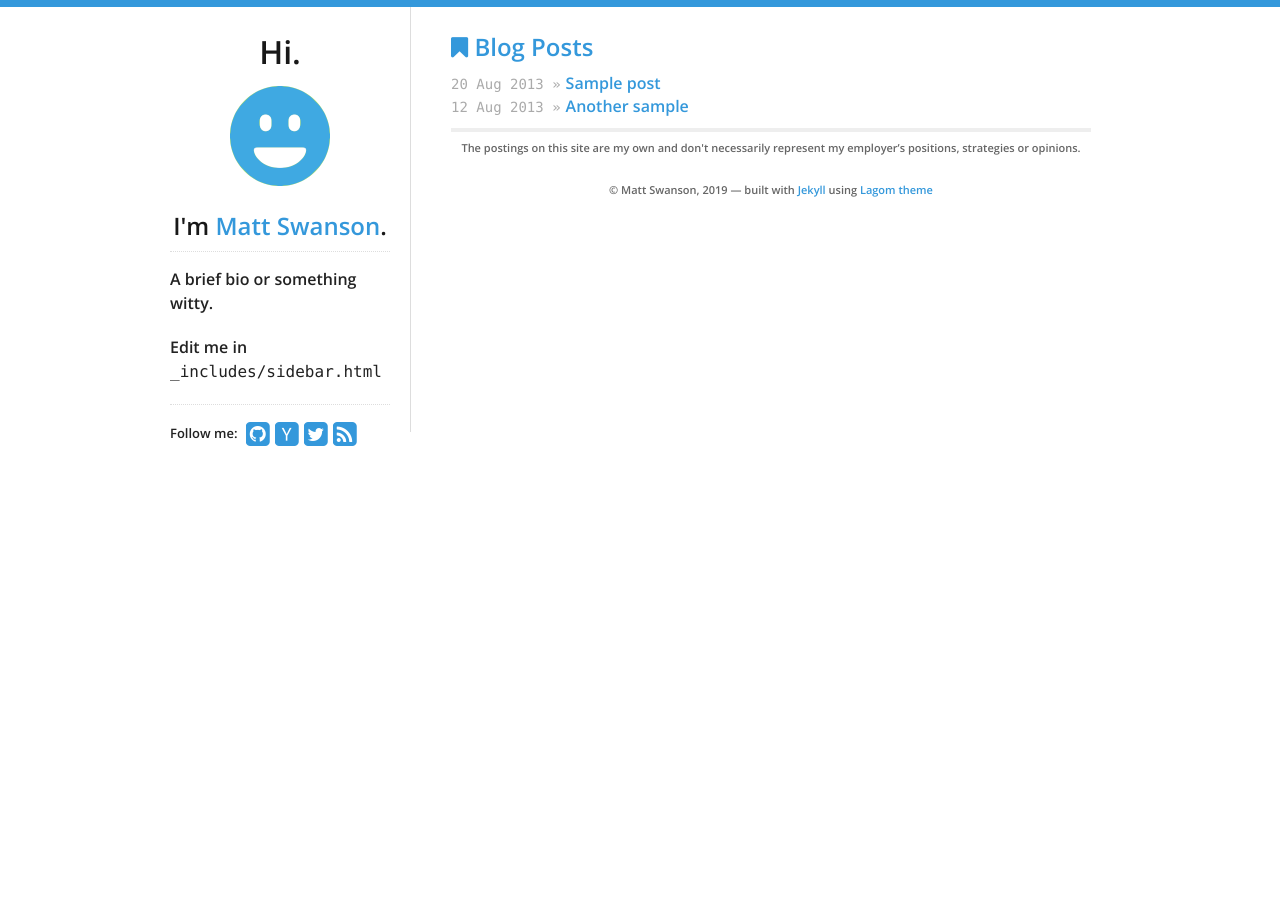
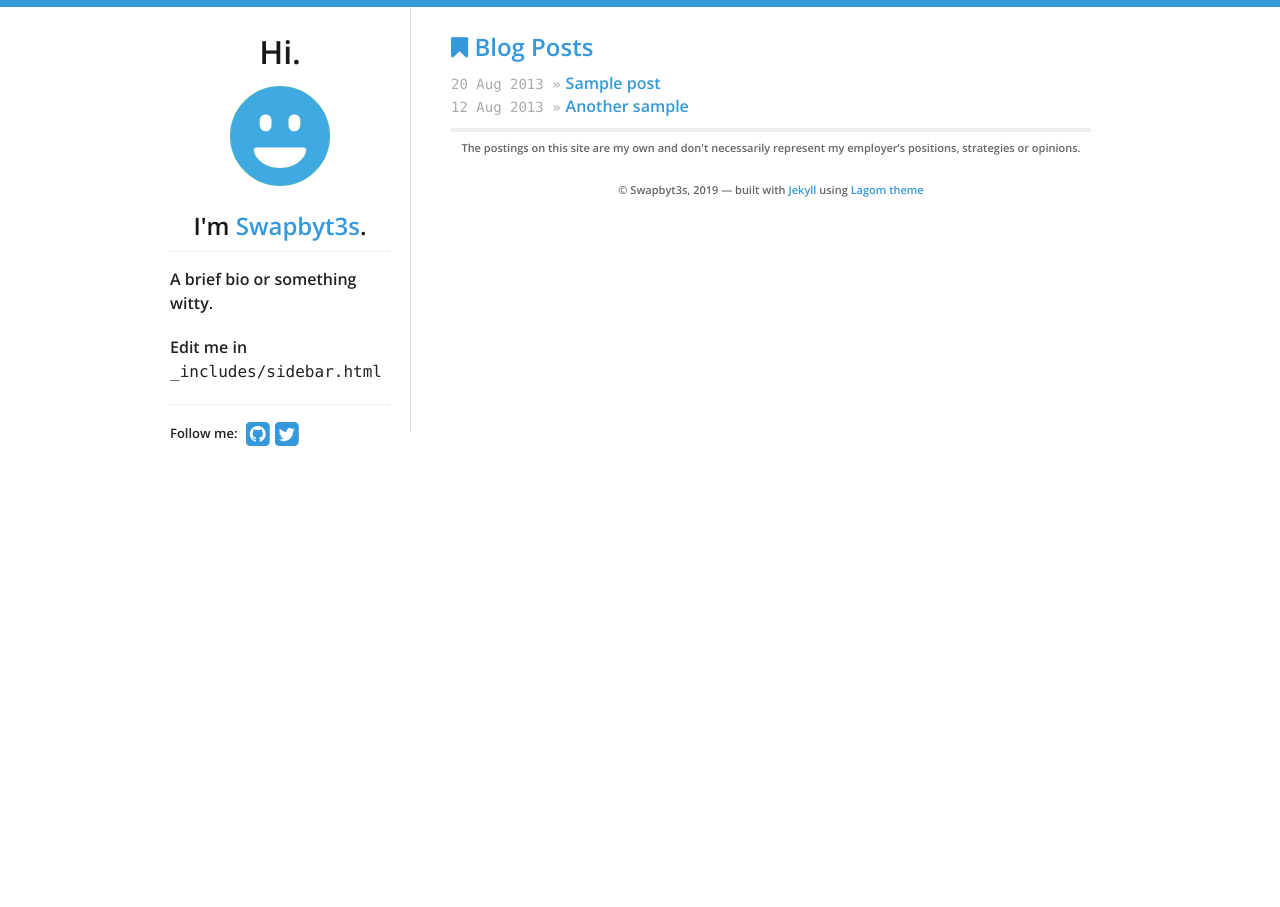
Before and after one commit to debeando/swapbytes.github.io, a Jekyll site: the page built from index.html, in a window 1280 px wide. Built offline with Jekyll 4.4.1, drawn with Linux system fonts in a browser that asks for light colours.

```diff
--- a/_data/theme.yml
+++ b/_data/theme.yml
@@ -5,12 +5,11 @@ highlight_color: '#3498db'
 
 # Profile links on the left sidebar, leave blank to ignore
 social:
-  github: swanson
+  github: swapbyt3s
   #bitbucket: philipj
-  hacker_news: swanson
   #stackexchange: 348619
   #stackoverflow: 348619
-  twitter: _swanson
+  twitter: swapbyt3s
   #facebook: zuck
   #tumblr: animalygifs
   #linkedin: philipjagielski
@@ -19,8 +18,8 @@ social:
   #flickr: johndoe
 
 # "Hi, I'm _______"
-name: Matt Swanson
-email: test@example.com
+name: Swapbyt3s
+email: swapbyt3s@gmail.com
 tagline: "weak opinions, strongly held"
 
 # Google Analytics key, leave blank to ignore
@@ -30,4 +29,4 @@ google_analytics_key: UA-xxxx-x
 show_disclaimer: true
 
 # Toggle link/icon to view atom feed (/atom.xml) in sidebar
-show_atom_feed: true
+show_atom_feed: false
```
